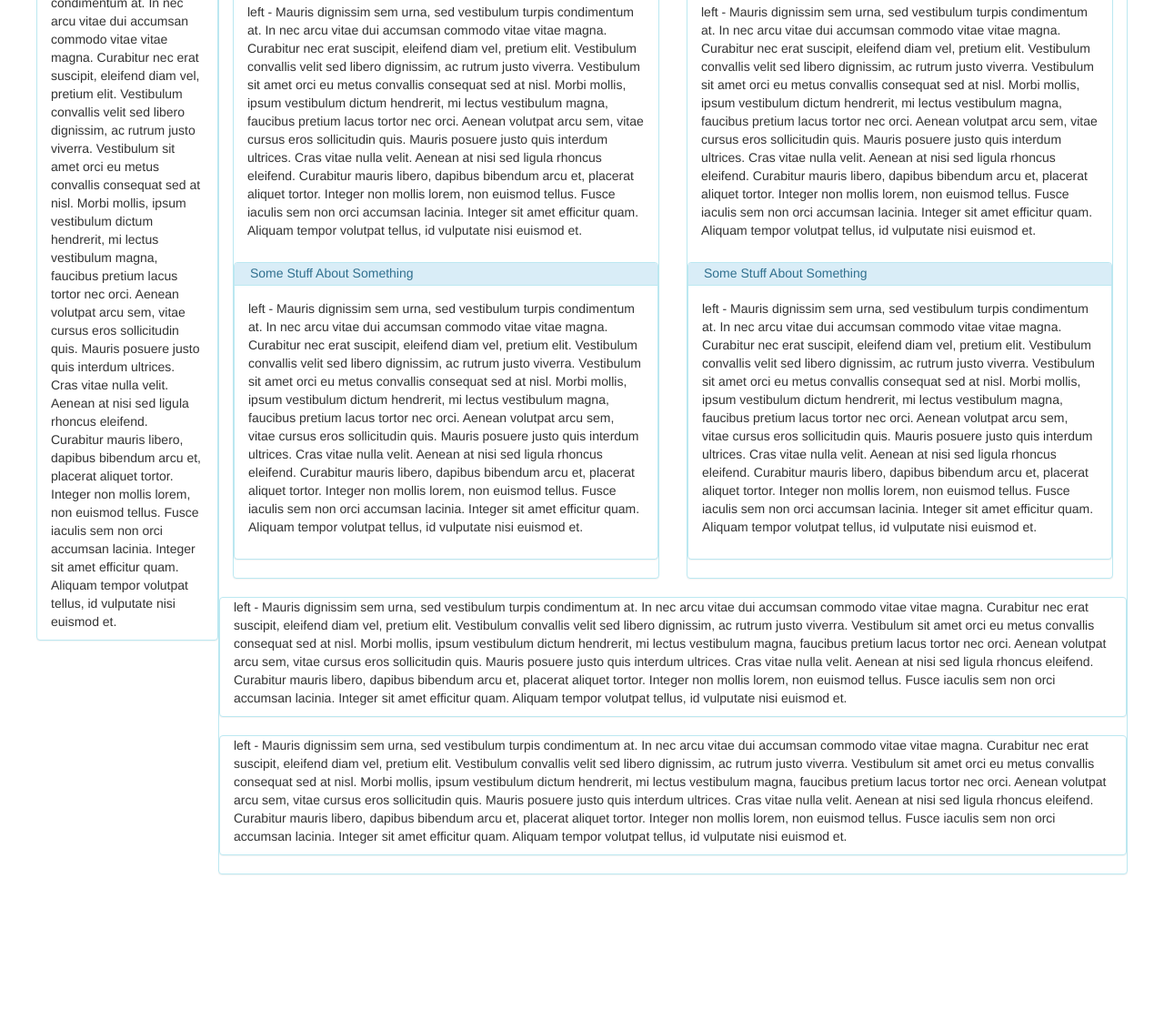
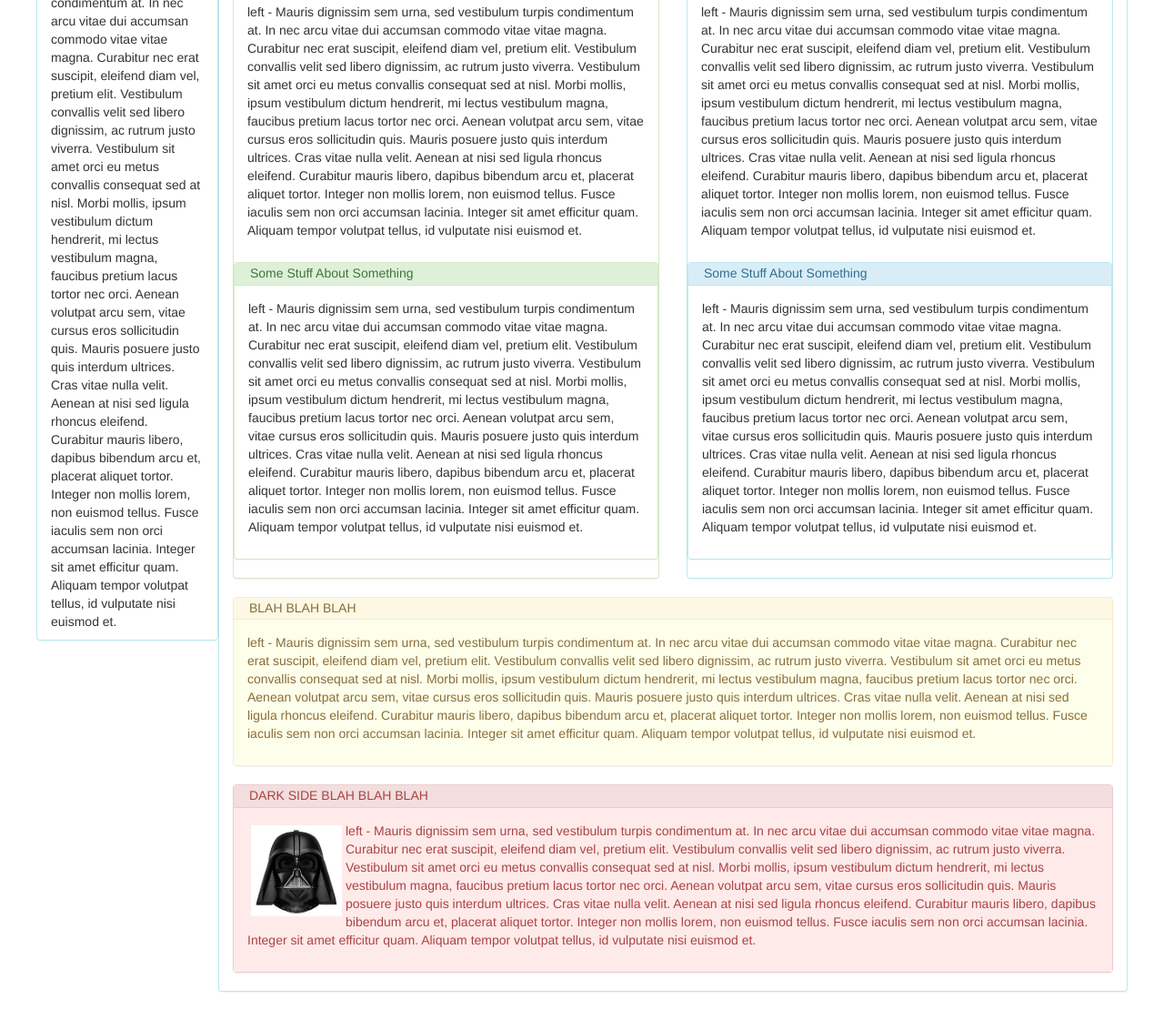
Before and after one commit to Alexx/wiki-project, a plain HTML site: page index.html in a window 1280 px wide. Shown: the part 120-1230 px from the top of the page at 91% size. Before the commit the page ends 1101 px from the top, so only its background shows below. Drawn offline with Linux system fonts and the light colour scheme.

Commit message:
add additional panel background colors and image.

```diff
--- a/css/styles.css
+++ b/css/styles.css
@@ -6,3 +6,18 @@
 .panel-heading h5 {
   margin: 2px;
 }
+
+img {
+  width: 100px;
+  height: 100px;
+  float: left;
+  margin: 4px;
+}
+
+.alert-warning {
+  background-color: #fdffea;
+}
+
+.alert-danger {
+  background-color: #ffeaea;
+}
--- a/index.html
+++ b/index.html
@@ -1,10 +1,12 @@
 <!DOCTYPE html>
 <html>
+
 <head>
   <link rel="stylesheet" href="css/bootstrap.css" type="text/css" media="all">
   <link rel="stylesheet" href="css/styles.css" type="text/css" media="all">
   <title>Wookiepedia</title>
 </head>
+
 <body>
   <div class="container">
 
@@ -15,7 +17,10 @@
 
       <div class="row">
         <div class="col-md-2 panel panel-info">
-            <p>side nav - Mauris dignissim sem urna, sed vestibulum turpis condimentum at. In nec arcu vitae dui accumsan commodo vitae vitae magna. Curabitur nec erat suscipit, eleifend diam vel, pretium elit. Vestibulum convallis velit sed libero dignissim, ac rutrum justo viverra. Vestibulum sit amet orci eu metus convallis consequat sed at nisl. Morbi mollis, ipsum vestibulum dictum hendrerit, mi lectus vestibulum magna, faucibus pretium lacus tortor nec orci. Aenean volutpat arcu sem, vitae cursus eros sollicitudin quis. Mauris posuere justo quis interdum ultrices. Cras vitae nulla velit. Aenean at nisi sed ligula rhoncus eleifend. Curabitur mauris libero, dapibus bibendum arcu et, placerat aliquet tortor. Integer non mollis lorem, non euismod tellus. Fusce iaculis sem non orci accumsan lacinia. Integer sit amet efficitur quam. Aliquam tempor volutpat tellus, id vulputate nisi euismod et.</p>
+          <p>side nav - Mauris dignissim sem urna, sed vestibulum turpis condimentum at. In nec arcu vitae dui accumsan commodo vitae vitae magna. Curabitur nec erat suscipit, eleifend diam vel, pretium elit. Vestibulum convallis velit sed libero
+            dignissim, ac rutrum justo viverra. Vestibulum sit amet orci eu metus convallis consequat sed at nisl. Morbi mollis, ipsum vestibulum dictum hendrerit, mi lectus vestibulum magna, faucibus pretium lacus tortor nec orci. Aenean volutpat
+            arcu sem, vitae cursus eros sollicitudin quis. Mauris posuere justo quis interdum ultrices. Cras vitae nulla velit. Aenean at nisi sed ligula rhoncus eleifend. Curabitur mauris libero, dapibus bibendum arcu et, placerat aliquet tortor.
+            Integer non mollis lorem, non euismod tellus. Fusce iaculis sem non orci accumsan lacinia. Integer sit amet efficitur quam. Aliquam tempor volutpat tellus, id vulputate nisi euismod et.</p>
         </div>
         <div class="col-md-10 panel panel-info">
 
@@ -28,20 +33,26 @@
 
           <div class="row">
             <div class="col-md-6">
-                <div class="panel panel-info">
+              <div class="panel panel-success">
 
                 <div class="panel-heading">
                   <h5>From today's featured article</h5>
                 </div>
                 <div class="panel-body">
-                    <p>left - Mauris dignissim sem urna, sed vestibulum turpis condimentum at. In nec arcu vitae dui accumsan commodo vitae vitae magna. Curabitur nec erat suscipit, eleifend diam vel, pretium elit. Vestibulum convallis velit sed libero dignissim, ac rutrum justo viverra. Vestibulum sit amet orci eu metus convallis consequat sed at nisl. Morbi mollis, ipsum vestibulum dictum hendrerit, mi lectus vestibulum magna, faucibus pretium lacus tortor nec orci. Aenean volutpat arcu sem, vitae cursus eros sollicitudin quis. Mauris posuere justo quis interdum ultrices. Cras vitae nulla velit. Aenean at nisi sed ligula rhoncus eleifend. Curabitur mauris libero, dapibus bibendum arcu et, placerat aliquet tortor. Integer non mollis lorem, non euismod tellus. Fusce iaculis sem non orci accumsan lacinia. Integer sit amet efficitur quam. Aliquam tempor volutpat tellus, id vulputate nisi euismod et.</p>
+                  <p>left - Mauris dignissim sem urna, sed vestibulum turpis condimentum at. In nec arcu vitae dui accumsan commodo vitae vitae magna. Curabitur nec erat suscipit, eleifend diam vel, pretium elit. Vestibulum convallis velit sed libero
+                    dignissim, ac rutrum justo viverra. Vestibulum sit amet orci eu metus convallis consequat sed at nisl. Morbi mollis, ipsum vestibulum dictum hendrerit, mi lectus vestibulum magna, faucibus pretium lacus tortor nec orci. Aenean
+                    volutpat arcu sem, vitae cursus eros sollicitudin quis. Mauris posuere justo quis interdum ultrices. Cras vitae nulla velit. Aenean at nisi sed ligula rhoncus eleifend. Curabitur mauris libero, dapibus bibendum arcu et, placerat
+                    aliquet tortor. Integer non mollis lorem, non euismod tellus. Fusce iaculis sem non orci accumsan lacinia. Integer sit amet efficitur quam. Aliquam tempor volutpat tellus, id vulputate nisi euismod et.</p>
                 </div>
-                  <div class="panel panel-info">
+                <div class="panel panel-success">
                   <div class="panel-heading">
                     <h5>Some Stuff About Something</h5>
                   </div>
                   <div class="panel-body">
-                      <p>left - Mauris dignissim sem urna, sed vestibulum turpis condimentum at. In nec arcu vitae dui accumsan commodo vitae vitae magna. Curabitur nec erat suscipit, eleifend diam vel, pretium elit. Vestibulum convallis velit sed libero dignissim, ac rutrum justo viverra. Vestibulum sit amet orci eu metus convallis consequat sed at nisl. Morbi mollis, ipsum vestibulum dictum hendrerit, mi lectus vestibulum magna, faucibus pretium lacus tortor nec orci. Aenean volutpat arcu sem, vitae cursus eros sollicitudin quis. Mauris posuere justo quis interdum ultrices. Cras vitae nulla velit. Aenean at nisi sed ligula rhoncus eleifend. Curabitur mauris libero, dapibus bibendum arcu et, placerat aliquet tortor. Integer non mollis lorem, non euismod tellus. Fusce iaculis sem non orci accumsan lacinia. Integer sit amet efficitur quam. Aliquam tempor volutpat tellus, id vulputate nisi euismod et.</p>
+                    <p>left - Mauris dignissim sem urna, sed vestibulum turpis condimentum at. In nec arcu vitae dui accumsan commodo vitae vitae magna. Curabitur nec erat suscipit, eleifend diam vel, pretium elit. Vestibulum convallis velit sed
+                      libero dignissim, ac rutrum justo viverra. Vestibulum sit amet orci eu metus convallis consequat sed at nisl. Morbi mollis, ipsum vestibulum dictum hendrerit, mi lectus vestibulum magna, faucibus pretium lacus tortor nec orci.
+                      Aenean volutpat arcu sem, vitae cursus eros sollicitudin quis. Mauris posuere justo quis interdum ultrices. Cras vitae nulla velit. Aenean at nisi sed ligula rhoncus eleifend. Curabitur mauris libero, dapibus bibendum arcu et,
+                      placerat aliquet tortor. Integer non mollis lorem, non euismod tellus. Fusce iaculis sem non orci accumsan lacinia. Integer sit amet efficitur quam. Aliquam tempor volutpat tellus, id vulputate nisi euismod et.</p>
                   </div>
                 </div>
               </div>
@@ -53,14 +64,20 @@
                   <h5>From today's featured article</h5>
                 </div>
                 <div class="panel-body">
-                    <p>left - Mauris dignissim sem urna, sed vestibulum turpis condimentum at. In nec arcu vitae dui accumsan commodo vitae vitae magna. Curabitur nec erat suscipit, eleifend diam vel, pretium elit. Vestibulum convallis velit sed libero dignissim, ac rutrum justo viverra. Vestibulum sit amet orci eu metus convallis consequat sed at nisl. Morbi mollis, ipsum vestibulum dictum hendrerit, mi lectus vestibulum magna, faucibus pretium lacus tortor nec orci. Aenean volutpat arcu sem, vitae cursus eros sollicitudin quis. Mauris posuere justo quis interdum ultrices. Cras vitae nulla velit. Aenean at nisi sed ligula rhoncus eleifend. Curabitur mauris libero, dapibus bibendum arcu et, placerat aliquet tortor. Integer non mollis lorem, non euismod tellus. Fusce iaculis sem non orci accumsan lacinia. Integer sit amet efficitur quam. Aliquam tempor volutpat tellus, id vulputate nisi euismod et.</p>
+                  <p>left - Mauris dignissim sem urna, sed vestibulum turpis condimentum at. In nec arcu vitae dui accumsan commodo vitae vitae magna. Curabitur nec erat suscipit, eleifend diam vel, pretium elit. Vestibulum convallis velit sed libero
+                    dignissim, ac rutrum justo viverra. Vestibulum sit amet orci eu metus convallis consequat sed at nisl. Morbi mollis, ipsum vestibulum dictum hendrerit, mi lectus vestibulum magna, faucibus pretium lacus tortor nec orci. Aenean
+                    volutpat arcu sem, vitae cursus eros sollicitudin quis. Mauris posuere justo quis interdum ultrices. Cras vitae nulla velit. Aenean at nisi sed ligula rhoncus eleifend. Curabitur mauris libero, dapibus bibendum arcu et, placerat
+                    aliquet tortor. Integer non mollis lorem, non euismod tellus. Fusce iaculis sem non orci accumsan lacinia. Integer sit amet efficitur quam. Aliquam tempor volutpat tellus, id vulputate nisi euismod et.</p>
                 </div>
                 <div class="panel panel-info">
                   <div class="panel-heading">
                     <h5>Some Stuff About Something</h5>
                   </div>
                   <div class="panel-body">
-                      <p>left - Mauris dignissim sem urna, sed vestibulum turpis condimentum at. In nec arcu vitae dui accumsan commodo vitae vitae magna. Curabitur nec erat suscipit, eleifend diam vel, pretium elit. Vestibulum convallis velit sed libero dignissim, ac rutrum justo viverra. Vestibulum sit amet orci eu metus convallis consequat sed at nisl. Morbi mollis, ipsum vestibulum dictum hendrerit, mi lectus vestibulum magna, faucibus pretium lacus tortor nec orci. Aenean volutpat arcu sem, vitae cursus eros sollicitudin quis. Mauris posuere justo quis interdum ultrices. Cras vitae nulla velit. Aenean at nisi sed ligula rhoncus eleifend. Curabitur mauris libero, dapibus bibendum arcu et, placerat aliquet tortor. Integer non mollis lorem, non euismod tellus. Fusce iaculis sem non orci accumsan lacinia. Integer sit amet efficitur quam. Aliquam tempor volutpat tellus, id vulputate nisi euismod et.</p>
+                    <p>left - Mauris dignissim sem urna, sed vestibulum turpis condimentum at. In nec arcu vitae dui accumsan commodo vitae vitae magna. Curabitur nec erat suscipit, eleifend diam vel, pretium elit. Vestibulum convallis velit sed
+                      libero dignissim, ac rutrum justo viverra. Vestibulum sit amet orci eu metus convallis consequat sed at nisl. Morbi mollis, ipsum vestibulum dictum hendrerit, mi lectus vestibulum magna, faucibus pretium lacus tortor nec orci.
+                      Aenean volutpat arcu sem, vitae cursus eros sollicitudin quis. Mauris posuere justo quis interdum ultrices. Cras vitae nulla velit. Aenean at nisi sed ligula rhoncus eleifend. Curabitur mauris libero, dapibus bibendum arcu et,
+                      placerat aliquet tortor. Integer non mollis lorem, non euismod tellus. Fusce iaculis sem non orci accumsan lacinia. Integer sit amet efficitur quam. Aliquam tempor volutpat tellus, id vulputate nisi euismod et.</p>
                   </div>
                 </div>
               </div>
@@ -68,14 +85,35 @@
           </div>
 
           <div class="row">
-              <div class="col-md-12 panel panel-info">
-                <p>left - Mauris dignissim sem urna, sed vestibulum turpis condimentum at. In nec arcu vitae dui accumsan commodo vitae vitae magna. Curabitur nec erat suscipit, eleifend diam vel, pretium elit. Vestibulum convallis velit sed libero dignissim, ac rutrum justo viverra. Vestibulum sit amet orci eu metus convallis consequat sed at nisl. Morbi mollis, ipsum vestibulum dictum hendrerit, mi lectus vestibulum magna, faucibus pretium lacus tortor nec orci. Aenean volutpat arcu sem, vitae cursus eros sollicitudin quis. Mauris posuere justo quis interdum ultrices. Cras vitae nulla velit. Aenean at nisi sed ligula rhoncus eleifend. Curabitur mauris libero, dapibus bibendum arcu et, placerat aliquet tortor. Integer non mollis lorem, non euismod tellus. Fusce iaculis sem non orci accumsan lacinia. Integer sit amet efficitur quam. Aliquam tempor volutpat tellus, id vulputate nisi euismod et.</p>
+            <div class="col-md-12">
+              <div class="panel panel-warning">
+                <div class="panel-heading">
+                  <h5>BLAH BLAH BLAH</h5>
+                </div>
+                <div class="panel-body alert-warning">
+                  <p>left - Mauris dignissim sem urna, sed vestibulum turpis condimentum at. In nec arcu vitae dui accumsan commodo vitae vitae magna. Curabitur nec erat suscipit, eleifend diam vel, pretium elit. Vestibulum convallis velit sed libero
+                    dignissim, ac rutrum justo viverra. Vestibulum sit amet orci eu metus convallis consequat sed at nisl. Morbi mollis, ipsum vestibulum dictum hendrerit, mi lectus vestibulum magna, faucibus pretium lacus tortor nec orci. Aenean
+                    volutpat arcu sem, vitae cursus eros sollicitudin quis. Mauris posuere justo quis interdum ultrices. Cras vitae nulla velit. Aenean at nisi sed ligula rhoncus eleifend. Curabitur mauris libero, dapibus bibendum arcu et, placerat
+                    aliquet tortor. Integer non mollis lorem, non euismod tellus. Fusce iaculis sem non orci accumsan lacinia. Integer sit amet efficitur quam. Aliquam tempor volutpat tellus, id vulputate nisi euismod et.</p>
+                </div>
+              </div>
             </div>
           </div>
 
           <div class="row">
-              <div class="col-md-12 panel panel-info">
-                <p>left - Mauris dignissim sem urna, sed vestibulum turpis condimentum at. In nec arcu vitae dui accumsan commodo vitae vitae magna. Curabitur nec erat suscipit, eleifend diam vel, pretium elit. Vestibulum convallis velit sed libero dignissim, ac rutrum justo viverra. Vestibulum sit amet orci eu metus convallis consequat sed at nisl. Morbi mollis, ipsum vestibulum dictum hendrerit, mi lectus vestibulum magna, faucibus pretium lacus tortor nec orci. Aenean volutpat arcu sem, vitae cursus eros sollicitudin quis. Mauris posuere justo quis interdum ultrices. Cras vitae nulla velit. Aenean at nisi sed ligula rhoncus eleifend. Curabitur mauris libero, dapibus bibendum arcu et, placerat aliquet tortor. Integer non mollis lorem, non euismod tellus. Fusce iaculis sem non orci accumsan lacinia. Integer sit amet efficitur quam. Aliquam tempor volutpat tellus, id vulputate nisi euismod et.</p>
+            <div class="col-md-12">
+              <div class="panel panel-danger">
+                <div class="panel-heading">
+                  <h5>DARK SIDE BLAH BLAH BLAH</h5>
+                </div>
+                <div class="panel-body alert-danger">
+                  <img src="img/vader.jpeg" alt="Picture of vader">
+                  <p>left - Mauris dignissim sem urna, sed vestibulum turpis condimentum at. In nec arcu vitae dui accumsan commodo vitae vitae magna. Curabitur nec erat suscipit, eleifend diam vel, pretium elit. Vestibulum convallis velit sed libero
+                    dignissim, ac rutrum justo viverra. Vestibulum sit amet orci eu metus convallis consequat sed at nisl. Morbi mollis, ipsum vestibulum dictum hendrerit, mi lectus vestibulum magna, faucibus pretium lacus tortor nec orci. Aenean
+                    volutpat arcu sem, vitae cursus eros sollicitudin quis. Mauris posuere justo quis interdum ultrices. Cras vitae nulla velit. Aenean at nisi sed ligula rhoncus eleifend. Curabitur mauris libero, dapibus bibendum arcu et, placerat
+                    aliquet tortor. Integer non mollis lorem, non euismod tellus. Fusce iaculis sem non orci accumsan lacinia. Integer sit amet efficitur quam. Aliquam tempor volutpat tellus, id vulputate nisi euismod et.</p>
+                </div>
+              </div>
             </div>
           </div>
 
@@ -84,4 +122,5 @@
     </div>
   </div>
 </body>
+
 </html>
```
Also changed, not shown: img/vader.jpeg (added). Lines whose indentation alone changed are shown as unchanged.
